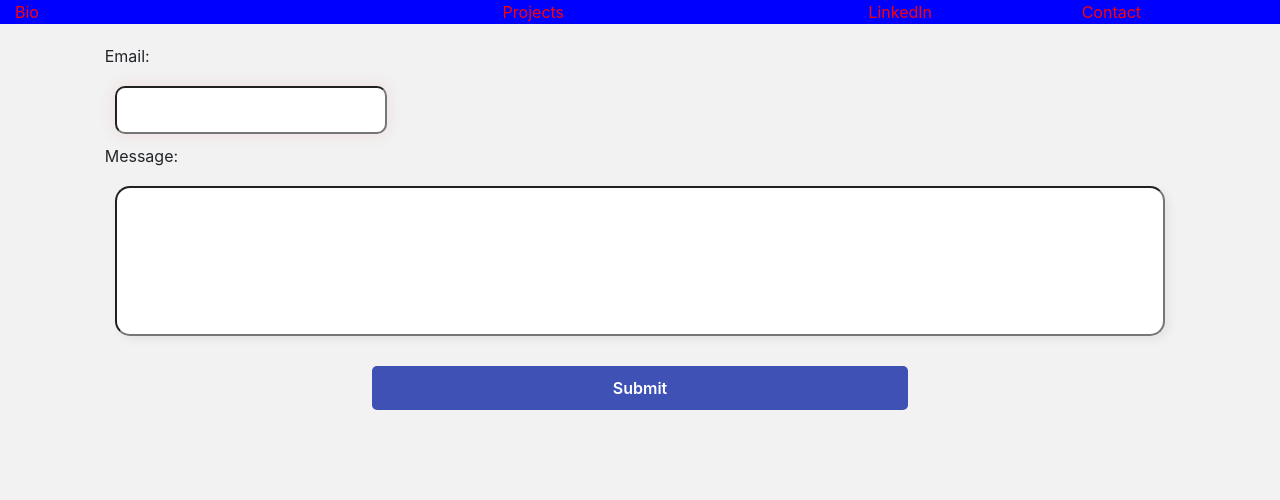
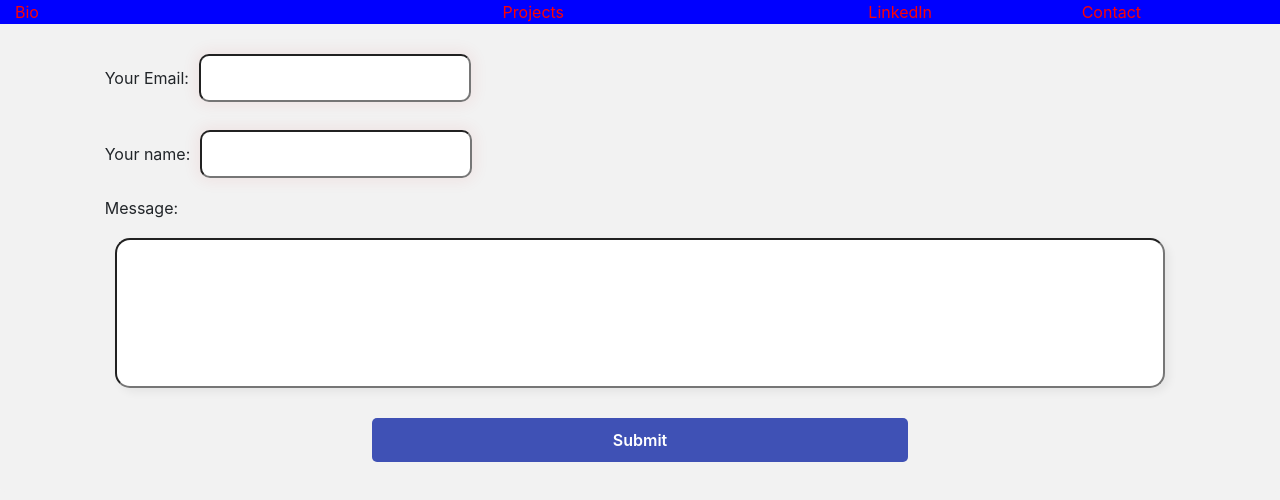
Before and after one commit to jimmyroro/jimmyroro.github.io, a React (Create React App) app in the folder website/: page /contact in a window 1280 px wide. Shown: the top 500 px of the page. Built offline with nearby package versions, Linux system fonts and the light colour scheme.

Commit message:
allow entering name when using contact form

```diff
--- a/website/src/Components/Contact.jsx
+++ b/website/src/Components/Contact.jsx
@@ -1,146 +1,28 @@
 import React, { useState } from 'react';
-import { Form } from 'react-bootstrap'
-
-// // prepare mailjet with public and private keys
-// const mailjet = require('node-mailjet')
-//   .connect(process.env.REACT_APP_MJ_APIKEY_PUBLIC, process.env.REACT_APP_MJ_APIKEY_PRIVATE)
-
-// const Contact = () => {
-
-//   //hold sender, sender name, subject, and text in an object
-//   const requestObj = {
-//     "Messages": [
-//       {
-//         "From": {
-//           "Email": null,
-//           "Name": null,
-//         },
-//         "To": [
-//           {
-//             "Email": "jimmyroro58@gmail.com",
-//             "Name": "Richard"
-//           }
-//         ],
-//         "Subject": "Email from my website",
-//         "TextPart": "Website email",
-//         "HTMLPart": null,
-//         "CustomID": "Message from my website"
-//       }
-//     ]
-//   }
-//   // destructure to edit sender, subject and text
-//   let { Messages: [{ From, HTMLPart }] } = requestObj;
-
-//   function emailIsValid(email) {
-//     return /^[^\s@]+@[^\s@]+\.[^\s@]+$/.test(email)
-//   }
-
-//   const sendEmail = () => {
-//     // name isn't given
-//     // email isn't given / is wrong
-//     // text is empty
-//     if (From.Name && emailIsValid(From.Email) && HTMLPart) {
-//       mailjet.post("send", { 'version': 'v3.1' }).request(requestObj)
-//         .then((result) => {
-//           console.log(result.body)
-//         })
-//         .catch((err) => {
-//           console.log(err.statusCode)
-//         })
-//     } else {
-//       if (!From.Name) {
-//         alert("please enter a name")
-//       }
-//       if (!emailIsValid(From.Email)) {
-//         alert("please make sure your email is properly formatted")
-//       }
-//       if (!HTMLPart) {
-//         alert("please enter a message")
-//       }
-//     }
-//   }
-
-
-//   const changeEmail = (e) => {
-//     From.Email = e.target.value;
-//   }
-
-//   const changeName = (e) => {
-//     From.Name = e.target.value;
-//   }
-
-//   const changeText = (e) => {
-//     HTMLPart = e.target.value;
-//   }
-
-//   return (
-//     <div>
-//       <form action="https://formspree.io/xpzozdql" method="POST">
-//         <input type="text" name="name"/>
-//         <input type="email" name="_replyto"/>
-//         <input type="submit" value="Send"/>
-//       </form>
-//             {/* <Form>
-//         <Form.Group controlId="inputName">
-//           <Form.Label>Name</Form.Label>
-//           <Form.Control onChange={(e) => { changeName(e) }} />
-//         </Form.Group>
-//         <Form.Group controlId="inputEmail">
-//           <Form.Label>Email address</Form.Label>
-//             <Form.Control type="email" placeholder="name@example.com" onChange={(e) => { changeEmail(e) }} />
-//         </Form.Group>
-//         <Form.Group controlId="inputText">
-//           <Form.Label>Example textarea</Form.Label>
-//           <Form.Control as="textarea" rows="3" onChange={(e) => { changeText(e) }} />
-//         </Form.Group>
-//       </Form>
-//       <div class="btn btn-primary" onClick={sendEmail}>
-//         send that email!
-//       </div> */}
-//     </div>
-//   )
-// }
-
 
 const Contact = () => {
   const [status, setStatus] = useState("");
 
-  const submitForm = (ev) => {
-      ev.preventDefault();
-      const form = ev.target;
-      const data = new FormData(form);
-      const xhr = new XMLHttpRequest();
-      xhr.open(form.method, form.action);
-      xhr.setRequestHeader("Accept", "application/json");
-      xhr.onreadystatechange = () => {
-        if (xhr.readyState !== XMLHttpRequest.DONE) return;
-        if (xhr.status === 200) {
-          form.reset();
-          setStatus("SUCCESS");
-        } else {
-          setStatus("ERROR");
-        }
-      };
-      xhr.send(data);
+  return (
 
-  }
-
-
-  return (
     <div id="formContainer">
       <div className="col">
         <form
-          onSubmit={submitForm}
           action="https://formspree.io/xpzozdql"
           method="POST"
           id="emailForm"
         >
-          {/* <!-- add your custom form HTML here --> */}
           <div className="row">
-            <label>Email:</label>
+            <label>
+              Your Email:
+              <input type="email" name="_replyto" />
+            </label>
           </div>
           <div className="row">
-            <input id="emailInput" type="email" name="email"/>
+            <label>
+              Your name:
+              <input type="textarea" name="name" />
+            </label>
           </div>
           <div className="row">
             <label>Message:</label>
```
